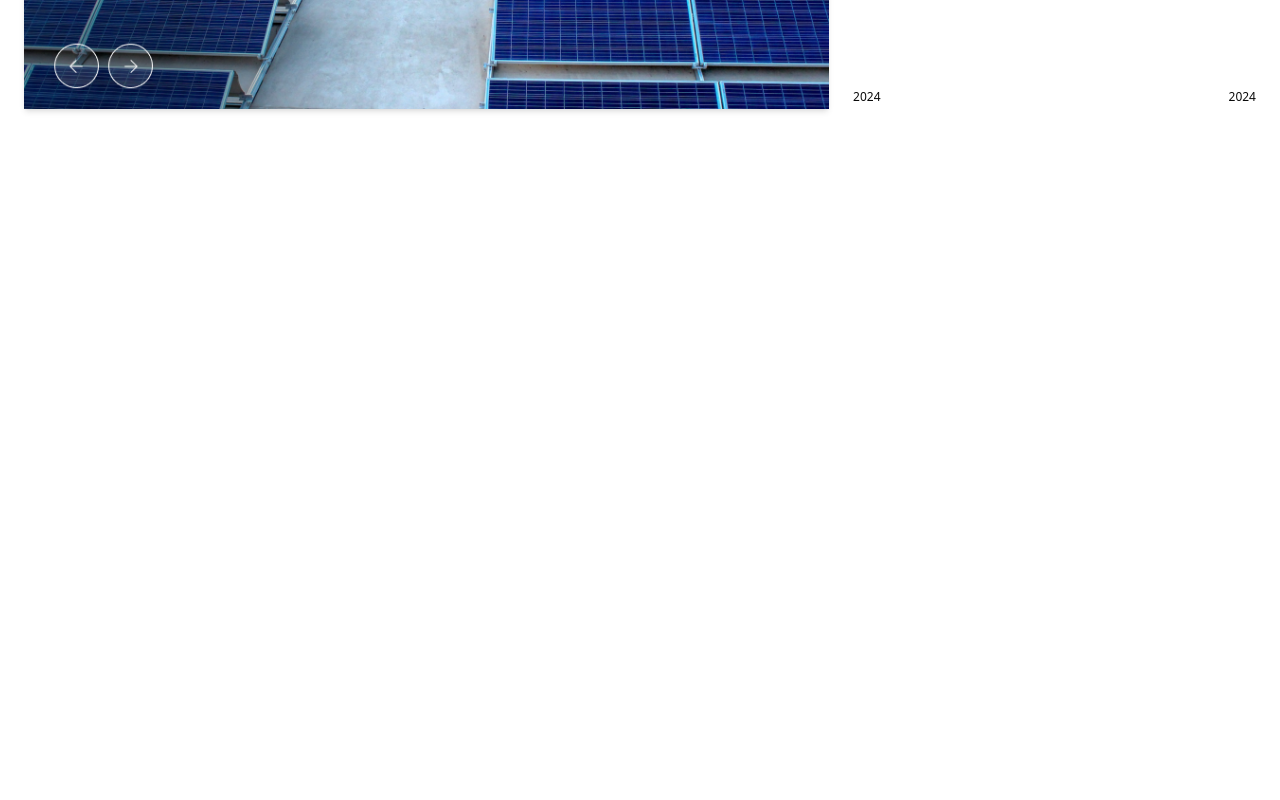
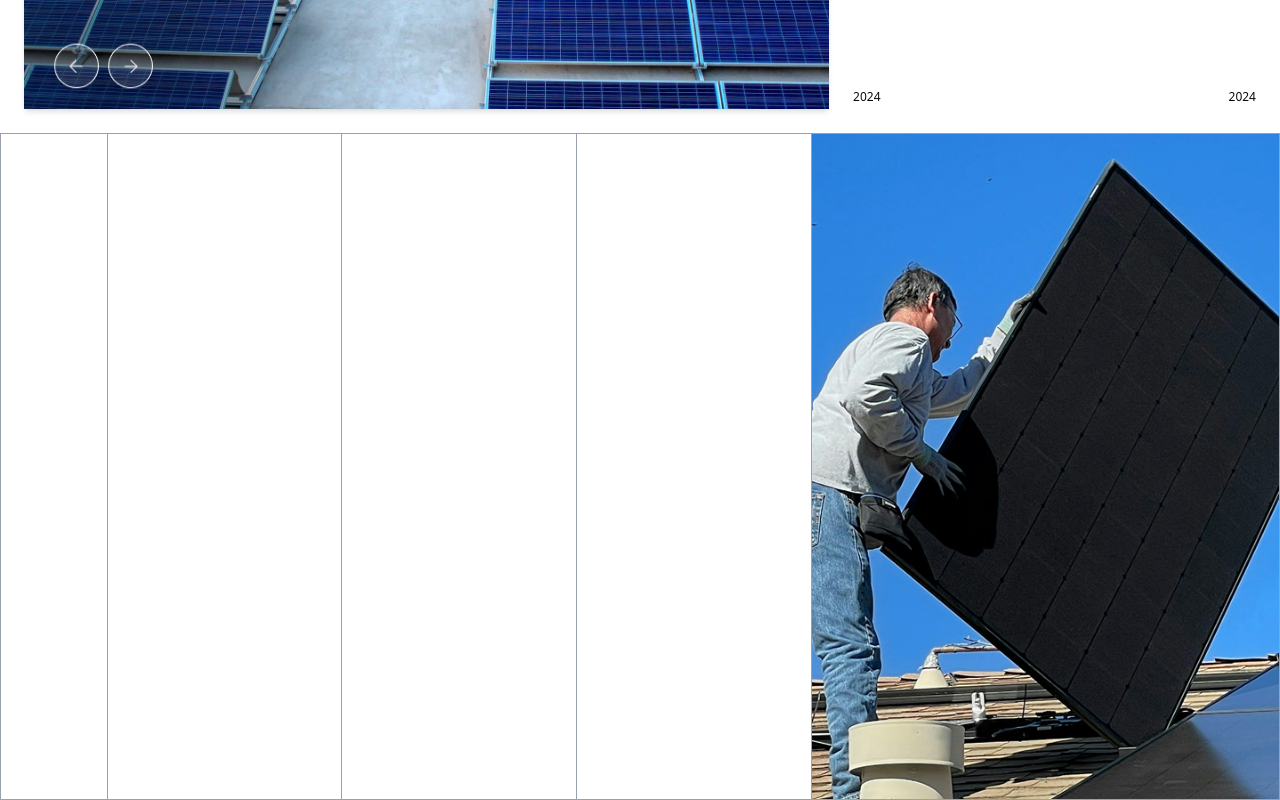
Before and after one commit to Kaveeshala/landing-page2, a Next.js app: page / in a window 1280 px wide. Shown: the part 3356-4156 px from the top of the page. Before the commit the page ends 3489 px from the top, so only its background shows below. Built offline with nearby package versions, Linux system fonts and the light colour scheme.

Commit message:
create a sketch for table section

```diff
--- /dev/null
+++ b/app/components/TableSection.jsx
@@ -0,0 +1,30 @@
+import Image from "next/image";
+import tableimg from "../../public/images/tableimg.png";
+
+export default function TableSection() {
+  return (
+    <div className="flex border border-gray-400">
+
+      <div className="flex-shrink-0 w-1/12 border-r border-gray-400">
+
+      </div>
+
+
+      <div className="flex-1 border-r border-gray-400">
+
+      </div>
+
+
+      <div className="flex-1 border-r border-gray-400">
+      </div>
+
+      <div className="flex-1 border-r border-gray-400">
+
+      </div>
+
+      <div className="flex-2">
+        <Image src={tableimg} alt="tableimg" className="w-full h-full object-cover" />
+      </div>
+    </div>
+  );
+}
--- a/app/page.js
+++ b/app/page.js
@@ -3,6 +3,7 @@ import HeroSection from "./components/HeroSection";
 import About from "./components/About";
 import Services from "./components/Services";
 import FeatureSection from "./components/FeatureSection";
+import TableSection from "./components/TableSection";
 
 export default function Home() {
   return (
@@ -15,6 +16,8 @@ export default function Home() {
 
       <FeatureSection />
 
+      <TableSection />
+
     </div>
   );
 }
```
Also changed, not shown: public/images/tableimg.png (added).
